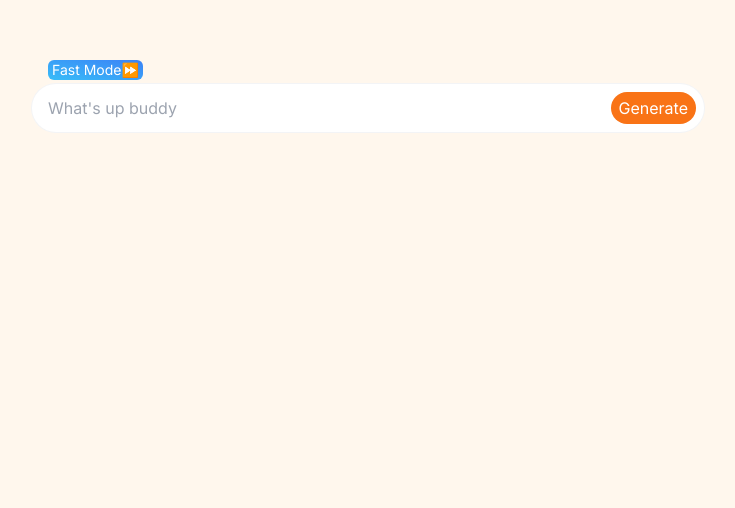
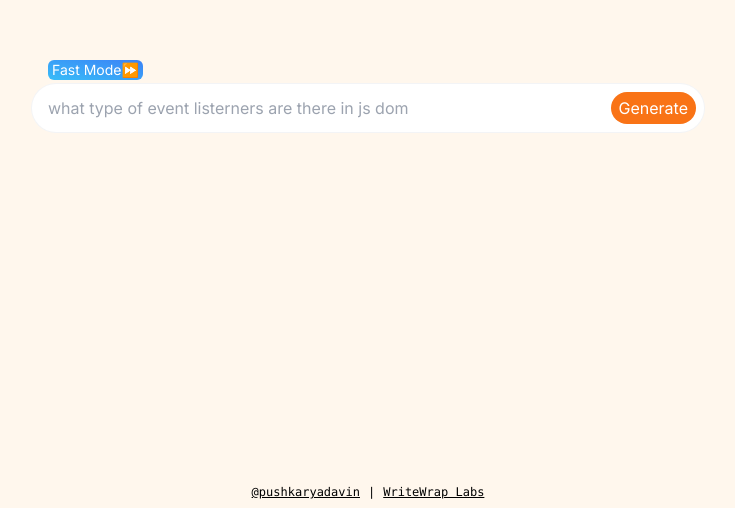
Before and after one commit to pushkarydv/ai-speed, a Next.js app: page / in a window 1280 px wide. Shown: the part 292-800 px from the top of the page, without its empty margins (272-1007 px from the left). Built offline with nearby package versions, Linux system fonts and the light colour scheme.

Commit message:
chore: Update description in metadata

```diff
--- a/src/app/layout.js
+++ b/src/app/layout.js
@@ -5,7 +5,7 @@ const inter = Inter({ subsets: ["latin"] });
 
 export const metadata = {
   title: "AI",
-  description: "by WriteWrap Labs",
+  description: "RAG trained on Next.js React Tailwindcss Shadcn Acternuty UI and more Frontend technologies",
 };
 
 export default function RootLayout({ children }) {
--- a/src/app/page.js
+++ b/src/app/page.js
@@ -1,19 +1,32 @@
 'use client';
-import React, { useState } from 'react';
-import { useChat, useCompletion } from 'ai/react';
+import React, { useEffect, useState } from 'react';
+import { useChat } from 'ai/react';
 import { marked } from 'marked';
+import { Loader } from '@/components/utils/svgs';
 
 export default function Home() {
   const { messages, input, handleInputChange, handleSubmit, isLoading } =
     useChat({
       api: '/api/ai',
     });
+  const [placeholder, setPlaceholder] = useState('');
+  const prompts = [
+    'How to implement ppr in next js?',
+    'How to add a pink color button from shadcn',
+    'Add a drawer from shadcn ui',
+    'what type of event listerners are there in js dom',
+    'what type of event listerners are there in js dom',
+    'whats the difference between event bubbling and capturing',
+  ];
+  useEffect(() => {
+    setPlaceholder(prompts[Math.floor(Math.random() * prompts.length)]);
+  }, []);
   return (
     <div className='min-h-screen bg-orange-50 p-2'>
       <form
         onSubmit={handleSubmit}
-        className={`flex items-center gap-2 w-[90%] md:w-full max-w-2xl p-2 bg-white ring-1 ring-gray-100 rounded-full fixed z-10 left-1/2 -translate-x-1/2 ${
-          messages.length === 0 ? 'bottom-1/2 translate-y-1/2' : 'bottom-4'
+        className={`flex items-center gap-2 w-[90%] md:w-full max-w-2xl p-2 bg-white  ring-1 ring-gray-100 rounded-full fixed z-10 left-1/2 -translate-x-1/2 ${
+          messages.length === 0 ? 'bottom-1/2 translate-y-1/2' : 'bottom-8'
         }`}
       >
         <div className='fixed -top-6 left-4 z-10 bg-gradient-to-tr from-sky-400 to-blue-500 text-white text-sm px-1 rounded-md'>
@@ -25,20 +38,39 @@ export default function Home() {
           value={input}
           onChange={handleInputChange}
           name='prompt'
-          placeholder="What's up buddy"
+          placeholder={placeholder}
           required
           autoComplete='off'
-          className='w-full rounded-full py-1 px-2 outline-none border-none'
+          className='w-full rounded-full py-1 px-2 outline-none border-none bg-transparent'
         />
         <button
           type='submit'
           disabled={isLoading}
           className='bg-orange-500 text-white rounded-full py-1 px-2 disabled:bg-orange-300'
         >
-          {isLoading ? 'Generating...' : 'Generate'}
+          {isLoading ? <Loader className='w-6' /> : 'Generate'}
         </button>
       </form>
 
+      <div className='text-xs font-mono flex justify-center items-center flex-wrap gap-2 fixed bottom-2 left-0 w-full'>
+        <a
+          href='https://x.com/pushkaryadavin/'
+          target='_blank'
+          rel='noopener noreferrer'
+          className='underline'
+        >
+          @pushkaryadavin
+        </a>
+        |
+        <a
+          href='http://labs.writewrap.in/'
+          target='_blank'
+          rel='noopener noreferrer'
+          className='underline'
+        >
+          WriteWrap Labs
+        </a>
+      </div>
       <div className='prose max-w-4xl mx-auto pt-4 pb-16'>
         {messages.map((m) => (
           <div
--- /dev/null
+++ b/src/components/utils/svgs.js
@@ -0,0 +1,48 @@
+import React from 'react';
+
+export const Loader = ({ className }) => {
+  return (
+    <svg
+      xmlns='http://www.w3.org/2000/svg'
+      viewBox='0 0 200 200'
+      className={className}
+    >
+      <circle
+        cx='100'
+        cy='100'
+        r='0'
+        fill='none'
+        stroke='#FFFFFF'
+        strokeWidth='0.5'
+      >
+        <animate
+          attributeName='r'
+          calcMode='spline'
+          dur='2'
+          keySplines='0 .2 .5 1'
+          keyTimes='0;1'
+          repeatCount='indefinite'
+          values='1;80'
+        ></animate>
+        <animate
+          attributeName='stroke-width'
+          calcMode='spline'
+          dur='2'
+          keySplines='0 .2 .5 1'
+          keyTimes='0;1'
+          repeatCount='indefinite'
+          values='0;25'
+        ></animate>
+        <animate
+          attributeName='stroke-opacity'
+          calcMode='spline'
+          dur='2'
+          keySplines='0 .2 .5 1'
+          keyTimes='0;1'
+          repeatCount='indefinite'
+          values='1;0'
+        ></animate>
+      </circle>
+    </svg>
+  );
+};
```
